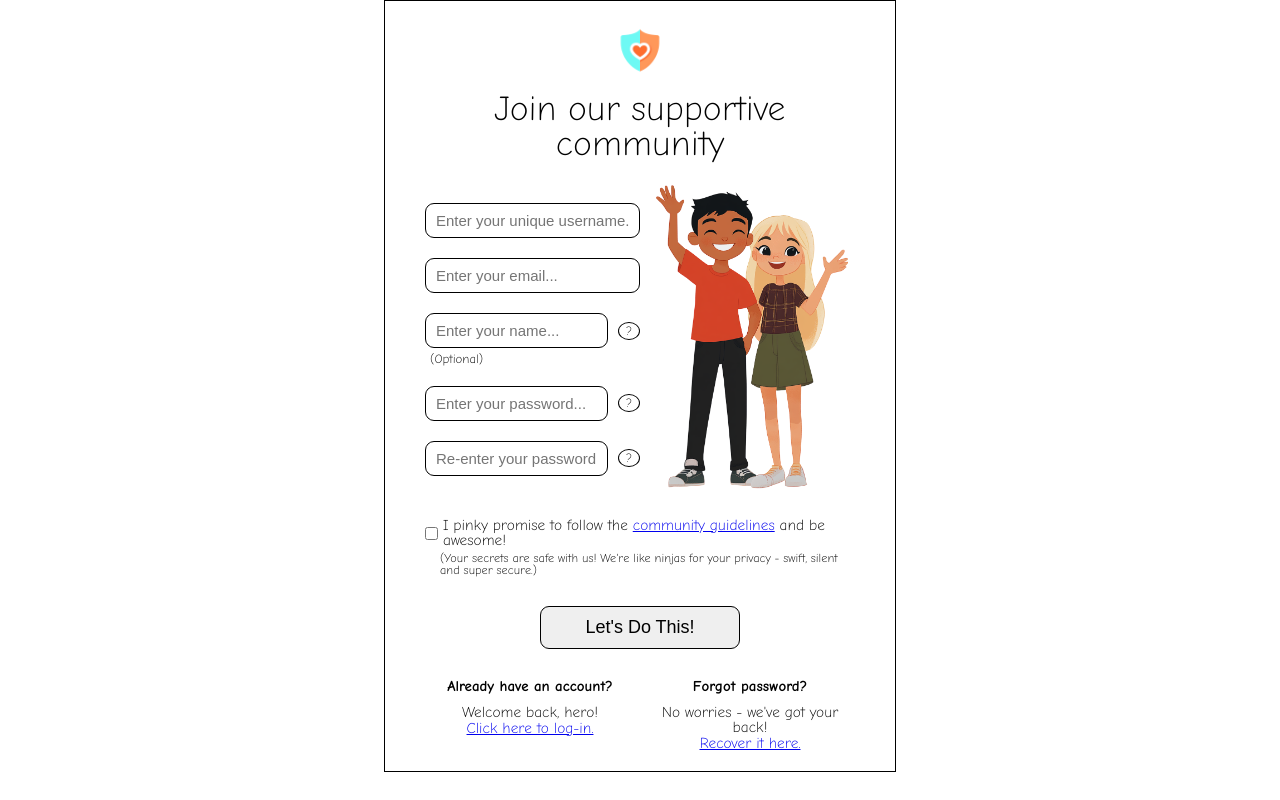
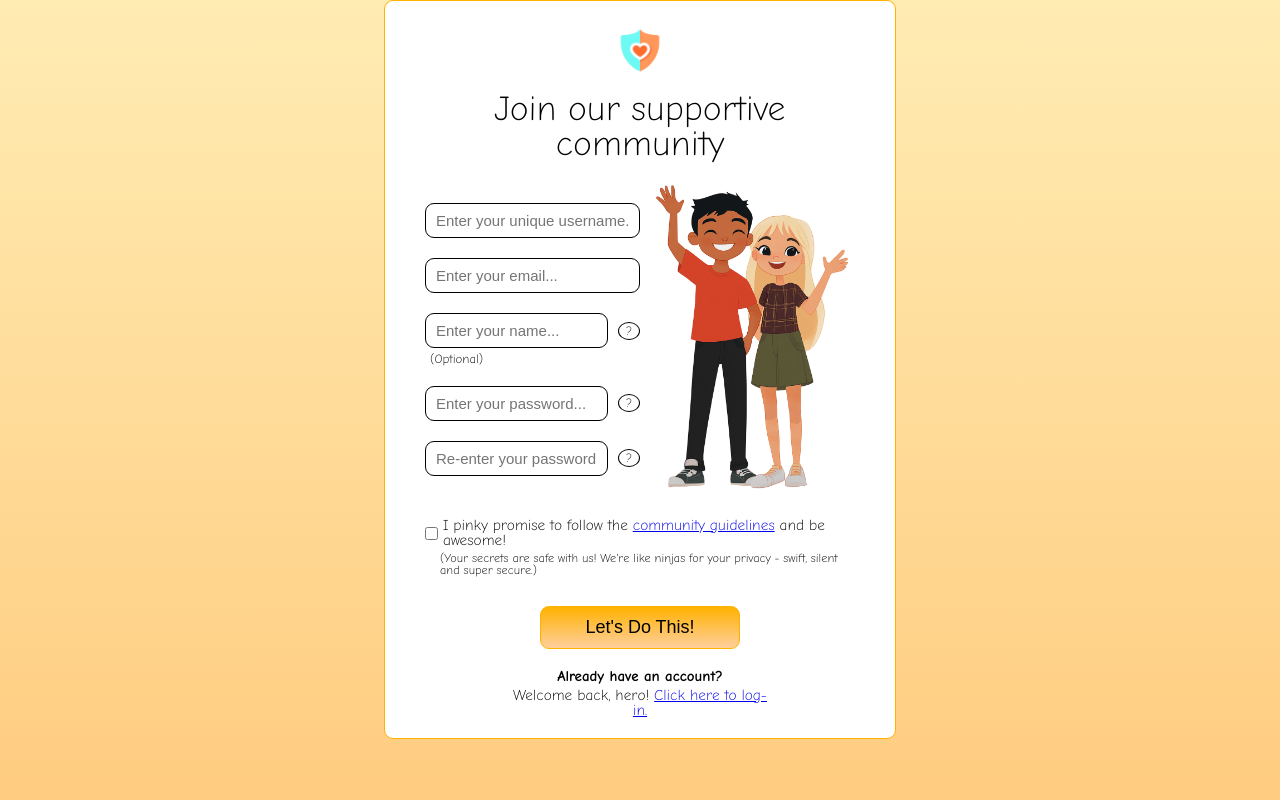
Before and after one commit to IvOKOs/EmpowerU-bullying-prevention-web-app, a React (Create React App) app: page /register in a window 1280 px wide. Built offline with nearby package versions, Linux system fonts and the light colour scheme.

Commit message:
Added more styles on the register component.

```diff
--- a/src/components/auth/Register.jsx
+++ b/src/components/auth/Register.jsx
@@ -1,5 +1,6 @@
 import styles from "./Register.module.css";
 import greetingKids from "../../assets/greeting-kids.png";
+import { useEffect } from "react";
 
 export default function Register() {
   function handleSubmit(e) {
@@ -78,18 +79,17 @@ export default function Register() {
         </div>
         <button className={styles.btn}>Let's Do This!</button>
       </form>
-      <div className={styles.recoveryContentBox}>
-        <div className={styles.recoveryBox}>
-          <p className={styles.recoveryTitle}>Already have an account?</p>
-          <p>Welcome back, hero!</p>
-          <a href="/">Click here to log-in.</a>
-        </div>
-        <div className={styles.recoveryBox}>
+      <div className={styles.recoveryBox}>
+        <p className={styles.recoveryTitle}>Already have an account?</p>
+        <p>
+          Welcome back, hero! <a href="/">Click here to log-in.</a>
+        </p>
+      </div>
+      {/* <div className={styles.recoveryBox}>
           <p className={styles.recoveryTitle}>Forgot password?</p>
           <p>No worries - we've got your back!</p>
           <a href="/">Recover it here.</a>
-        </div>
-      </div>
+        </div> */}
     </article>
   );
 }
--- a/src/components/auth/Register.module.css
+++ b/src/components/auth/Register.module.css
@@ -1,8 +1,14 @@
+body {
+  height: 100vh;
+  background: linear-gradient(to bottom, #ffecb3, #ffcc80);
+}
 .registerBox {
   margin: 0 auto;
   max-width: 40vw;
   padding: 2rem 4rem;
-  border: 1px solid #000;
+  border: 1px solid #ffb200;
+  border-radius: 9px;
+  background-color: #fff;
 }
 
 .registerIntroBox {
@@ -122,22 +128,23 @@
 .btn {
   grid-column: 1 / 3;
   width: 20rem;
-  margin: 3rem auto 3rem;
+  margin: 3rem auto 2rem;
   padding: 1rem 2rem;
   font-size: 1.8rem;
-  border: 1px solid #000;
+  border: 1px solid #ffb200;
   border-radius: 9px;
   cursor: pointer;
+  position: relative;
+  background: linear-gradient(to bottom, #ffb200, #ffcf9d);
 }
 
-.recoveryContentBox {
-  display: flex;
-  gap: 1rem;
-  justify-content: space-evenly;
+.btn:hover {
+  animation: bounce 0.3s ease-in-out;
 }
 
 .recoveryBox {
-  width: 50%;
+  margin: 0 auto;
+  width: 60%;
   display: flex;
   flex-direction: column;
   gap: 0.1rem;
@@ -147,5 +154,15 @@
 
 .recoveryTitle {
   font-weight: 600;
-  margin-bottom: 1rem;
+  margin-bottom: 0.3rem;
 }
+
+@keyframes bounce {
+  0%,
+  100% {
+    transform: translateY(0);
+  }
+  50% {
+    transform: translateY(-5px);
+  }
+}
```
